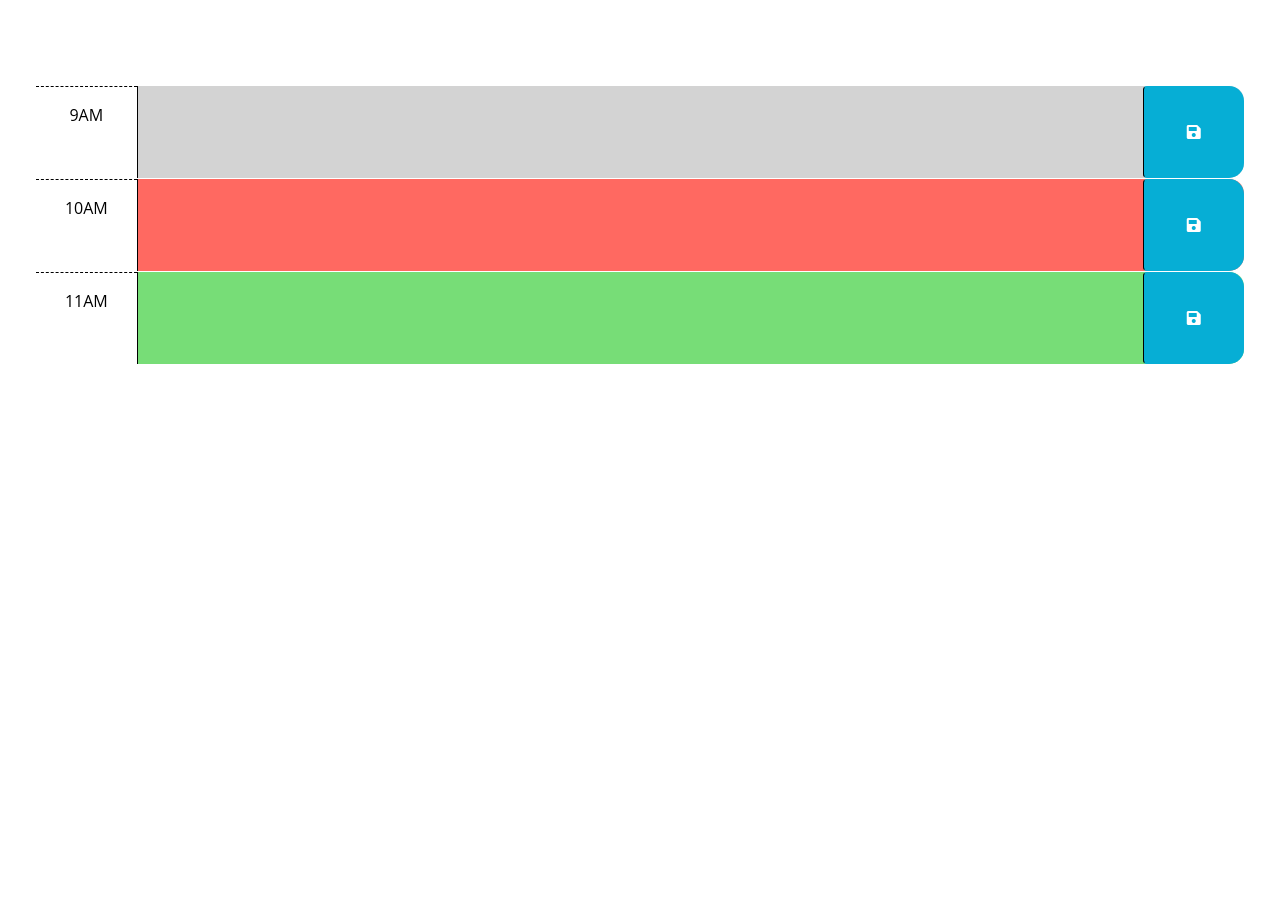
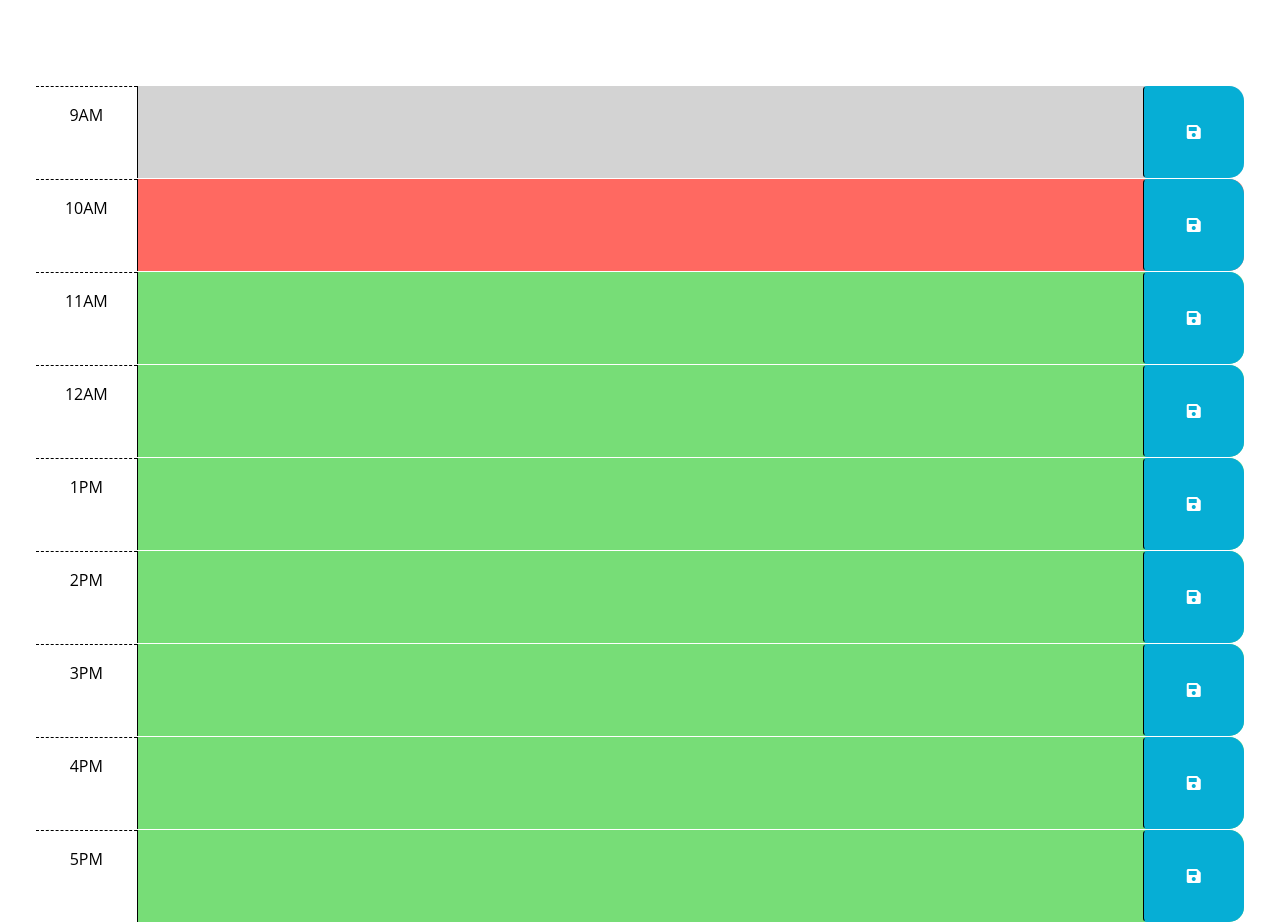
Before and after one commit to PacoCasillas/Daily-Planner, a plain HTML site: page index.html in a window 1280 px wide. Shown: the part 166-1088 px from the top of the page. Before the commit the page ends 800 px from the top, so only its background shows below. Drawn offline with nearby package versions, Linux system fonts and the light colour scheme.

Commit message:
added remaining hours to html

```diff
--- a/index.html
+++ b/index.html
@@ -67,6 +67,54 @@
           <i class="fas fa-save" aria-hidden="true"></i>
         </button>
       </div>
+
+      <div id="hour-11" class="row time-block future">
+        <div class="col-2 col-md-1 hour text-center py-3">12AM</div>
+        <textarea class="col-8 col-md-10 description" rows="3"> </textarea>
+        <button class="btn saveBtn col-2 col-md-1" aria-label="save">
+          <i class="fas fa-save" aria-hidden="true"></i>
+        </button>
+      </div>
+
+      <div id="hour-11" class="row time-block future">
+        <div class="col-2 col-md-1 hour text-center py-3">1PM</div>
+        <textarea class="col-8 col-md-10 description" rows="3"> </textarea>
+        <button class="btn saveBtn col-2 col-md-1" aria-label="save">
+          <i class="fas fa-save" aria-hidden="true"></i>
+        </button>
+      </div>
+
+      <div id="hour-11" class="row time-block future">
+        <div class="col-2 col-md-1 hour text-center py-3">2PM</div>
+        <textarea class="col-8 col-md-10 description" rows="3"> </textarea>
+        <button class="btn saveBtn col-2 col-md-1" aria-label="save">
+          <i class="fas fa-save" aria-hidden="true"></i>
+        </button>
+      </div>
+
+      <div id="hour-11" class="row time-block future">
+        <div class="col-2 col-md-1 hour text-center py-3">3PM</div>
+        <textarea class="col-8 col-md-10 description" rows="3"> </textarea>
+        <button class="btn saveBtn col-2 col-md-1" aria-label="save">
+          <i class="fas fa-save" aria-hidden="true"></i>
+        </button>
+      </div>
+
+      <div id="hour-11" class="row time-block future">
+        <div class="col-2 col-md-1 hour text-center py-3">4PM</div>
+        <textarea class="col-8 col-md-10 description" rows="3"> </textarea>
+        <button class="btn saveBtn col-2 col-md-1" aria-label="save">
+          <i class="fas fa-save" aria-hidden="true"></i>
+        </button>
+      </div>
+
+      <div id="hour-11" class="row time-block future">
+        <div class="col-2 col-md-1 hour text-center py-3">5PM</div>
+        <textarea class="col-8 col-md-10 description" rows="3"> </textarea>
+        <button class="btn saveBtn col-2 col-md-1" aria-label="save">
+          <i class="fas fa-save" aria-hidden="true"></i>
+        </button>
+      </div>
     </div>
 
     <script src="https://cdnjs.cloudflare.com/ajax/libs/jquery/3.2.1/jquery.min.js"></script>
```
